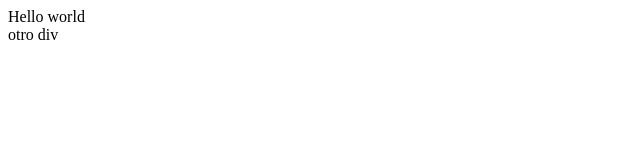
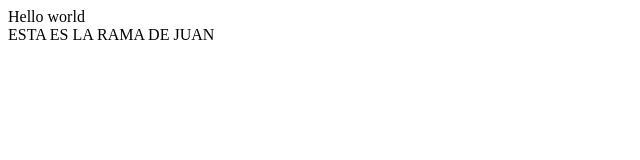
Before and after one commit to jhriverasa/pharmalink, a Next.js app: page / in a window 1280 px wide. Shown: the top 160 px of the page, without its empty margins (0-640 px from the left). Built offline with nearby package versions, Linux system fonts and the light colour scheme.

Commit message:
Juan's first commit

```diff
--- a/src/pages/index.js
+++ b/src/pages/index.js
@@ -2,7 +2,7 @@ const Home = () => {
   return (
     <div>
       <div className="font-bold">Hello world</div>
-      <div className="font-light">otro div</div>
+      <div className="font-light">ESTA ES LA RAMA DE JUAN</div>
     </div>
   );
 };
```
